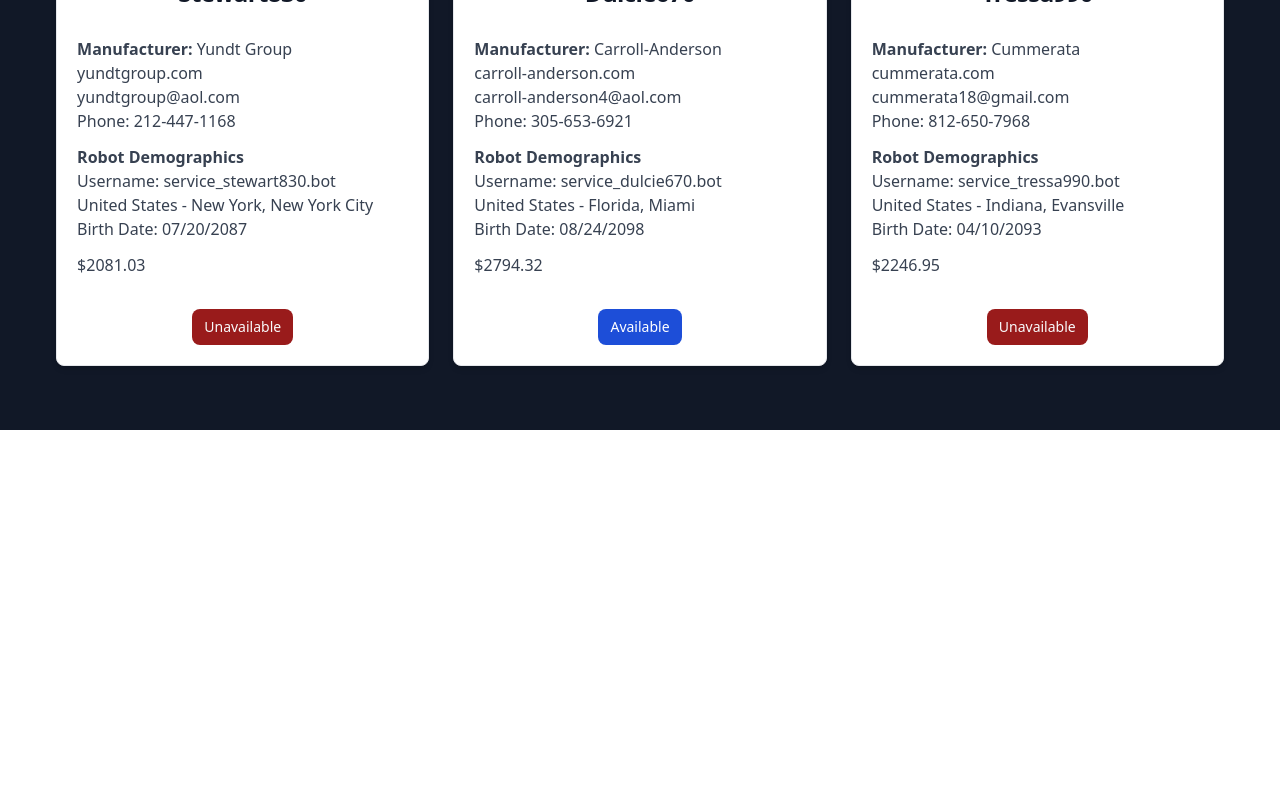
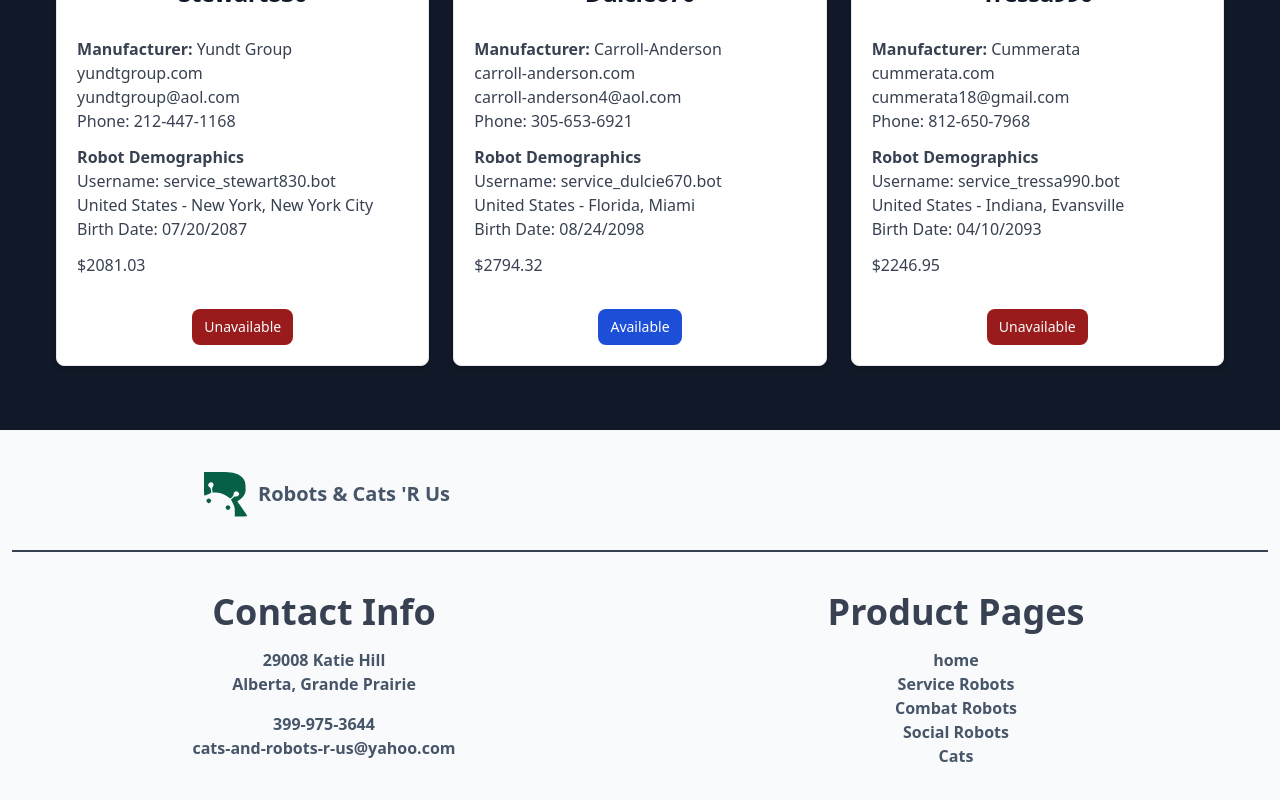
Before and after one commit to lmagnuson07/robots-and-cats-r-us, a Next.js app: page /service-robots in a window 1280 px wide. Shown: the part 9370-10170 px from the top of the page. Before the commit the page ends 9800 px from the top, so only its background shows below. Built offline with nearby package versions, Linux system fonts and the light colour scheme.

Commit message:
Footer component added.

```diff
--- /dev/null
+++ b/components/footer/Footer.jsx
@@ -0,0 +1,49 @@
+import Link from 'next/link'
+import FooterLinks from './FooterLinks';
+
+import { LogoSvg } from './../icons'
+
+function Footer({ ...props}) {
+    return (
+      <>
+        <footer className="text-center px-3 pb-20 pt-10 bg-gray-50 text-slate-600 font-bold">
+            <div className="container mx-auto">
+                <div className="border-b-2 pb-8 border-gray-700">
+                    <Link className="sm:w-[50%] flex justify-center" href="/">
+                        <figure className="flex items-center gap-2 w-fit">
+                            <LogoSvg className="fill-emerald-800 w-12" />
+                            <figcaption>
+                                <h2 className="text-xl">Robots & Cats 'R Us</h2>
+                            </figcaption>
+                        </figure>
+                    </Link>
+                </div>
+                <div className="flex flex-wrap gap-2 justify-center">
+                    <adress className="flex pt-10 flex-col sm:w-[calc(50%-.25rem)]">
+                        <h3 className="text-4xl mb-4 text-gray-700">
+                            Contact Info
+                        </h3>
+                        <ul className="">
+                            <li>
+                                29008 Katie Hill
+                            </li>
+                            <li className="mb-4">
+                                Alberta, Grande Prairie
+                            </li>
+                            <li>
+                                399-975-3644
+                            </li>
+                            <li>
+                                cats-and-robots-r-us@yahoo.com
+                            </li>
+                        </ul>
+                        </adress>
+                    <FooterLinks />
+                </div>
+            </div>
+        </footer>
+      </>
+    );
+  }
+
+  export default Footer;
--- /dev/null
+++ b/components/footer/FooterLinks.jsx
@@ -0,0 +1,33 @@
+import Link from 'next/link'
+
+function FooterLinks() {
+    return (
+        <>
+            <section className="sm:w-[calc(50%-.25rem)] pt-10">
+                <h3 className="text-4xl mb-4 text-gray-700">
+                    Product Pages
+                </h3>
+                <ul className="">
+                    <li>
+                        <Link href="/">home</Link>
+                    </li>
+                    <li>
+                        <Link href="/service-robots">Service Robots</Link>
+                    </li>
+                    <li>
+                        <Link href="/combat-robots">Combat Robots</Link>
+                    </li>
+                    <li>
+                        <Link href="/social-robots">Social Robots</Link>
+                    </li>
+                    <li>
+                        <Link href="/cats">Cats</Link>
+                    </li>
+                </ul>
+            </section>
+        </>
+
+     );
+}
+
+export default FooterLinks;
--- /dev/null
+++ b/components/footer/index.js
@@ -0,0 +1 @@
+export {default as Footer} from './Footer'
--- a/components/layouts/DefaultLayout.jsx
+++ b/components/layouts/DefaultLayout.jsx
@@ -1,12 +1,14 @@
 import Head from 'next/head'
 
 import { NavBar } from './../navigation'
+import { Footer } from './../footer'
 
 function DefaultLayout({children, pageTitle = 'This is the default title', ...props}) {
     return (
         <>
             <NavBar />
             {children}
+            <Footer />
         </>
      );
 }
--- a/pages/index.js
+++ b/pages/index.js
@@ -65,7 +65,7 @@ export default function Home() {
                   </p>
                 </section>
                 <section className="container pt-4 px-4 mx-auto text-center lg:w-[calc(50%-1rem)]">
-                  <h4 className="text-3xl py-4 font-bold tracking-tight text-slate-50 sm:text-4xl lg:text-5xl">Cats</h4>
+                  <h4 className="text-3xl py-4 font-bold tracking-tight text-slate-50 sm:text-4xl lg:text-5xl">Virtual Cats</h4>
                   <p className="w-[fit-content] lg:text-xl my-6 max-w-3xl mx-auto text-lg text-center font-normal text-gray-700 dark:text-gray-400">
                     Our adorable virtual cats behave exactly like real cats, but in the Metaverse. They will never stray too far away from you and will warn you of danger.
                   </p>
```
